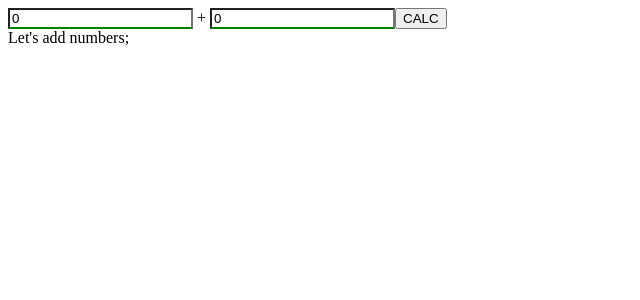
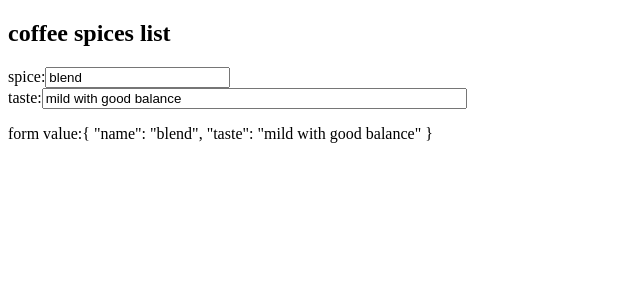
Before and after one commit to KeiNishikawa218/angularPractice, an Angular app: page / in a window 1280 px wide. Shown: the top 300 px of the page, without its empty margins (0-640 px from the left). Built offline with nearby package versions, Linux system fonts and the light colour scheme.

Commit message:
update:start chapter 8

```diff
--- a/src/app/app.component.html
+++ b/src/app/app.component.html
@@ -1 +1 @@
-<app-better-form></app-better-form>
+<app-controls></app-controls>
--- a/src/app/app.module.ts
+++ b/src/app/app.module.ts
@@ -6,12 +6,14 @@
 import { AppComponent } from './app.component';
 import { SimpleFormComponent } from './simple-form/simple-form.component';
 import { BetterFormComponent } from './better-form/better-form.component';
+import { ControlsComponent } from './controls/controls.component';
 
 @NgModule({
   declarations: [
     AppComponent,
     SimpleFormComponent,
-    BetterFormComponent
+    BetterFormComponent,
+    ControlsComponent
   ],
   imports: [
     BrowserModule,
--- /dev/null
+++ b/src/app/controls/controls.component.html
@@ -0,0 +1,11 @@
+<h2> coffee spices list</h2>
+
+<form [formGroup] = "coffeeForm" novalidate>
+    <div>
+        <label>spice:<input formControlName = "name"></label>
+    </div>
+    <div>
+        <label>taste:<input formControlName = "taste" size = "50"></label>
+    </div>
+</form>
+<p>form value:{{coffeeForm.value|json}}</p>
--- /dev/null
+++ b/src/app/controls/controls.component.ts
@@ -0,0 +1,22 @@
+import { Component, OnInit } from '@angular/core';
+import { FormControl, FormGroup, FormBuilder } from '@angular/forms';
+
+@Component({
+  selector: 'app-controls',
+  templateUrl: './controls.component.html',
+  styleUrls: ['./controls.component.scss']
+})
+export class ControlsComponent implements OnInit {
+  coffeeForm: FormGroup;
+
+  constructor(private fb: FormBuilder) {
+    this.coffeeForm = this.fb.group({
+      name: "blend",
+      taste: "mild with good balance"
+    })
+  }
+
+  ngOnInit(): void {
+  }
+
+}
```
Also changed, not shown: src/app/controls/controls.component.scss (added), 1 other file (tests, documents, lock files or other folders).
